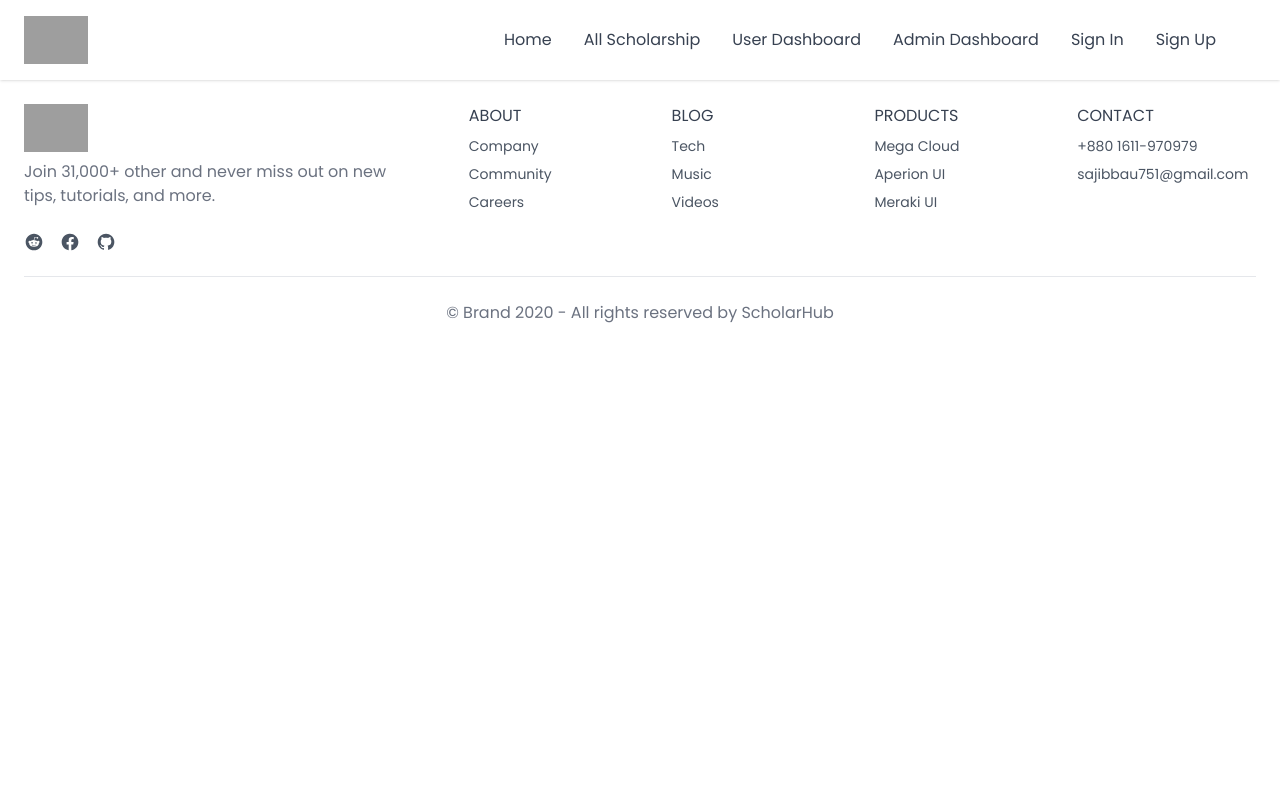
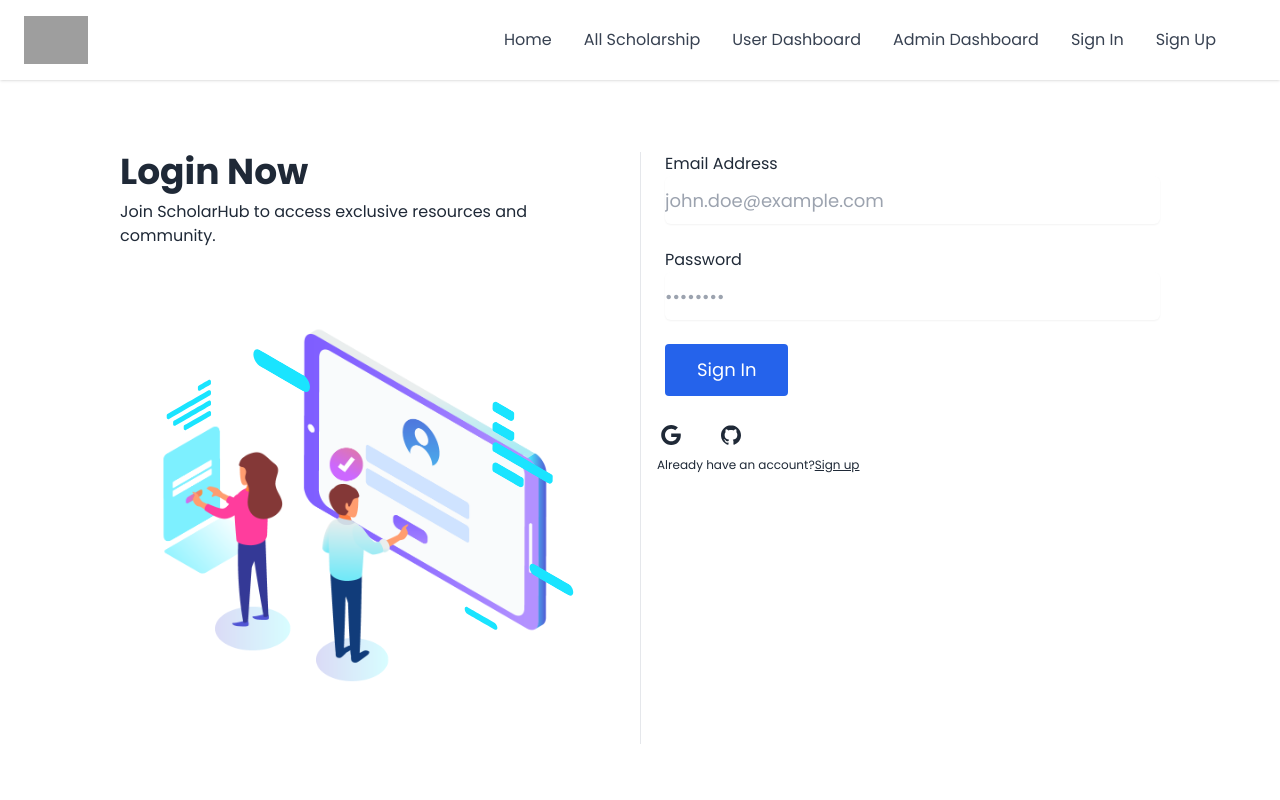
Before and after one commit to sajib689/assignment-12-b9, a React (Vite) app: page /login in a window 1280 px wide. Shown: the top 800 px of the page. Built offline with nearby package versions, Linux system fonts and the light colour scheme; no server answers; grey boxes are pictures that could not be loaded.

Commit message:
data send from google login

```diff
--- a/src/Authorization/Login.jsx
+++ b/src/Authorization/Login.jsx
@@ -1,10 +1,92 @@
+import { useLocation, useNavigate } from "react-router-dom";
+import SocialLogin from "./SocialLogin";
+import { useForm } from "react-hook-form";
+import { Toaster } from "react-hot-toast";
+import Lottie from "lottie-react";
+import registerr from '../../public/register.json';
+
+const Login = () => {
+    const navigate = useNavigate();
+  const location = useLocation();
+  // Register form setup using react-hook-form
+  const {
+    register,
+    handleSubmit,
+    reset,
+    formState: { errors },
+  } = useForm();
+
+  const onSubmit = async (data) => {
+
+  }
+    return (
+        <>
+        <Toaster />
+        <section className="py-6 mt-12 mb-48">
+          <div className="grid max-w-6xl grid-cols-1 px-6 mx-auto lg:px-8 md:grid-cols-2 md:divide-x">
+            <div className="py-6 md:py-0 md:px-6 flex flex-col items-left">
+              <h1 className="text-4xl font-bold">Login Now</h1>
+              <p className="pt-2 pb-4">
+                Join ScholarHub to access exclusive resources and community.
+              </p>
+              <Lottie
+                className="md:h-[60vh]"
+                animationData={registerr}
+                loop={true}
+              />
+
+            </div>
+            <div>
+            <form
+              onSubmit={handleSubmit(onSubmit)}
+              noValidate
+              className="flex flex-col py-6 space-y-6 md:py-0 md:px-6"
+            >
+
+              <label className="block">
+                <span className="mb-1">Email Address</span>
+                <input
+                  {...register('email', { required: true })}
+                  name="email"
+                  type="email"
+                  placeholder="john.doe@example.com"
+                  className="block w-full rounded-md shadow-sm focus:ring focus:ring-opacity-75 focus:ring-violet-600 bg-white h-12 text-lg"
+                />
+                {errors.email && (
+                  <span className="text-red-600">This field is required</span>
+                )}
+              </label>
 
 
-const Login = () => {
-    return (
-        <div>
 
-        </div>
+              <label className="block">
+                <span className="mb-1">Password</span>
+                <input
+                  {...register('password', { required: true })}
+                  name="password"
+                  type="password"
+                  placeholder="••••••••"
+                  className="block w-full rounded-md shadow-sm focus:ring focus:ring-opacity-75 focus:ring-violet-600 bg-white h-12 text-lg"
+                />
+                {errors.password && (
+                  <span className="text-red-600">This field is required</span>
+                )}
+              </label>
+
+              <button
+                type="submit"
+                className="self-start px-8 py-3 text-lg rounded focus:ring hover:ring focus:ring-opacity-75 bg-blue-600 text-white focus:ring-blue-600 hover:ring-violet-600"
+              >
+                Sign In
+              </button>
+
+            </form>
+            <SocialLogin />
+            </div>
+
+          </div>
+        </section>
+      </>
     );
 };
 
--- a/src/Authorization/Register.jsx
+++ b/src/Authorization/Register.jsx
@@ -1,7 +1,7 @@
 import React, { useEffect, useState } from 'react';
-import axios from 'axios'; // Import axios for making HTTP requests
-import Lottie from 'lottie-react'; // Import Lottie for animations
-import registerr from '../../public/register.json'; // Assuming this is your animation file
+import axios from 'axios';
+import Lottie from 'lottie-react';
+import registerr from '../../public/register.json';
 import SocialLogin from './SocialLogin';
 import { useLocation, useNavigate } from 'react-router-dom';
 import useAuth from './../Hooks/useAuth';
@@ -53,8 +53,8 @@ const Register = () => {
         })
         axiosPublic.post('/users',{
           email: user?.email,
-          name: user?.displayName,
-          image: user?.photoURL,
+          name: data?.displayName,
+          image: image,
           role: 'user',
         })
         .then(res => {
@@ -206,7 +206,7 @@ const Register = () => {
               type="submit"
               className="self-start px-8 py-3 text-lg rounded focus:ring hover:ring focus:ring-opacity-75 bg-blue-600 text-white focus:ring-blue-600 hover:ring-violet-600"
             >
-              Register
+             Sign Up
             </button>
 
           </form>
--- a/src/Authorization/SocialLogin.jsx
+++ b/src/Authorization/SocialLogin.jsx
@@ -1,16 +1,26 @@
 import { Link, useLocation, useNavigate } from "react-router-dom";
 import useAuth from "../Hooks/useAuth";
+import useAxiosPublic from "../Hooks/useAxiosPublic";
 
 const SocialLogin = () => {
   const { google, gitHub } = useAuth();
   const navigate = useNavigate();
   const location = useLocation();
   const from = location.state?.from || "/";
-
+  const axiosPublic = useAxiosPublic()
   const handleGitHub = () => {
     gitHub()
       .then((result) => {
         const user = result.user;
+        axiosPublic.post('/users',{
+          email: user?.email,
+          name: user?.displayName,
+          image: user?.photoURL,
+          role: 'user',
+        })
+        .then(res => {
+          console.log(res.data)
+        })
         if (user) {
           navigate(from);
         }
@@ -24,6 +34,15 @@ const SocialLogin = () => {
     google()
       .then((result) => {
         const user = result.user;
+        axiosPublic.post('/users',{
+          email: user?.email,
+          name: user?.displayName,
+          image: user?.photoURL,
+          role: 'user',
+        })
+        .then(res => {
+          console.log(res.data)
+        })
         if (user) {
           navigate(from);
         }
--- a/src/Provider/AuthProvider.jsx
+++ b/src/Provider/AuthProvider.jsx
@@ -1,7 +1,6 @@
-import { createUserWithEmailAndPassword, onAuthStateChanged, signInWithEmailAndPassword, signInWithPopup, signOut } from "firebase/auth";
+import {GithubAuthProvider, GoogleAuthProvider, createUserWithEmailAndPassword, onAuthStateChanged, signInWithEmailAndPassword, signInWithPopup, signOut } from "firebase/auth";
 import { createContext, useEffect, useState } from "react";
 import auth from './../Firebase/Firebase.config';
-import { GithubAuthProvider, GoogleAuthProvider } from "firebase/auth/web-extension";
 
 
 export const AuthContext = createContext(null)
```
